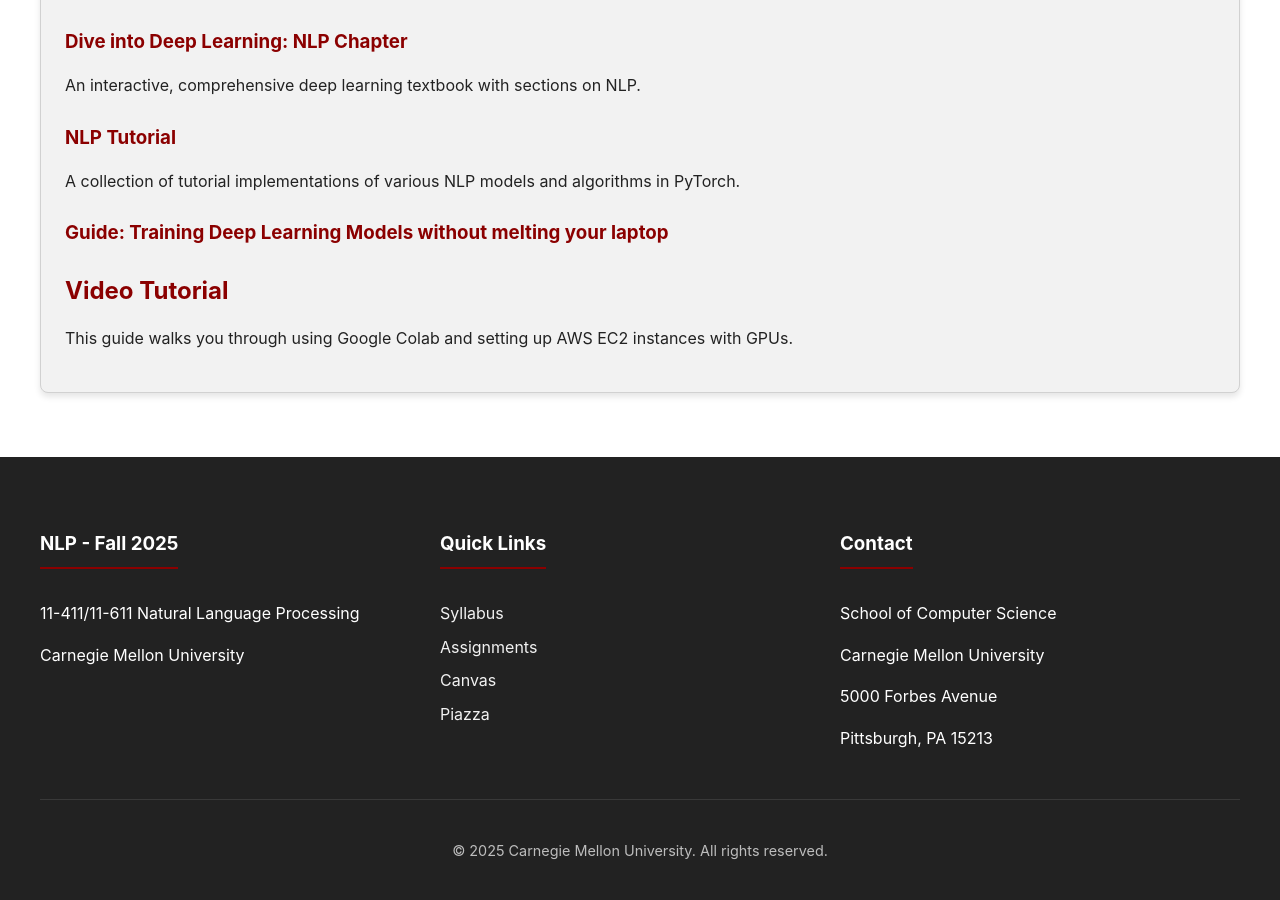
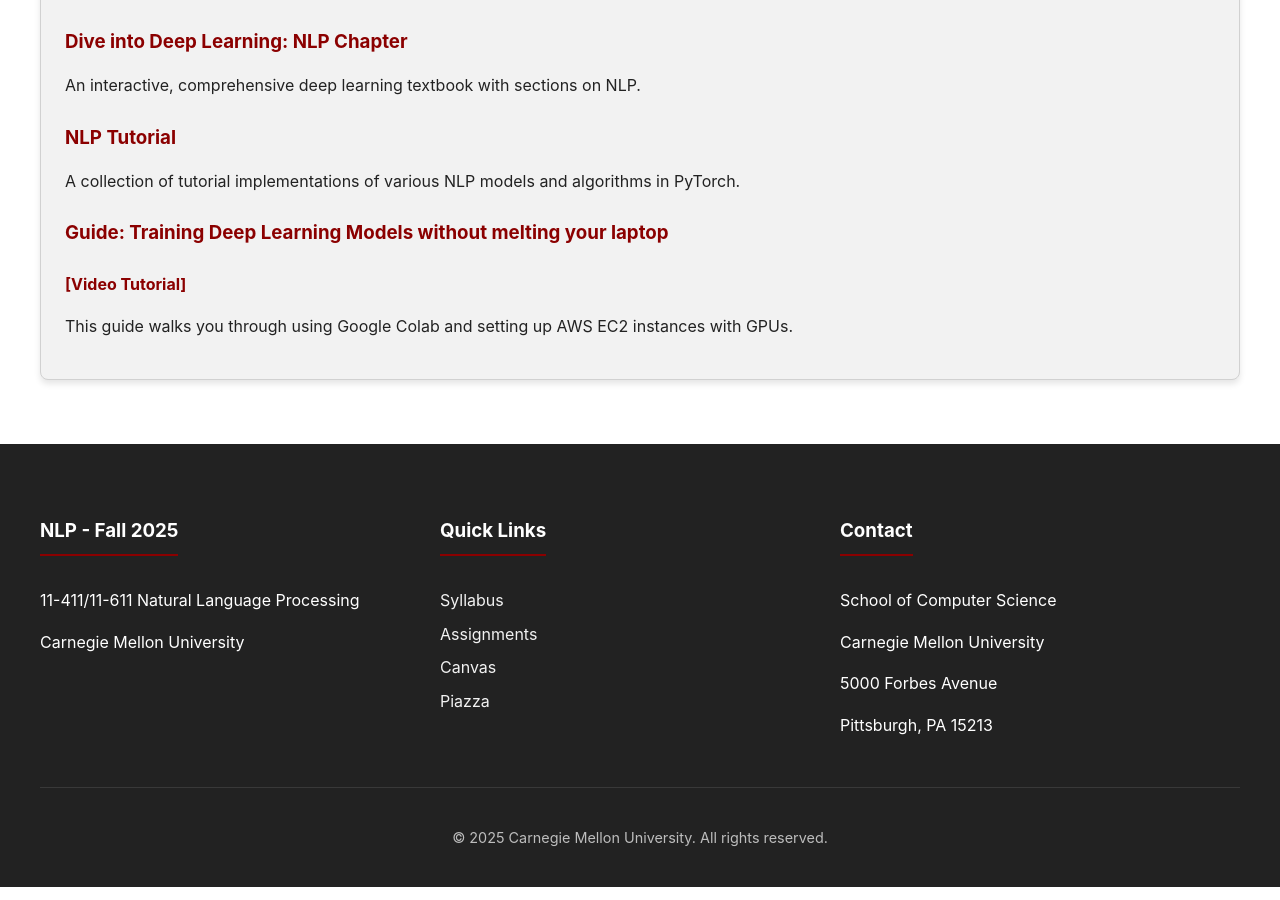
Before and after one commit to reecursion/11411-NLP-Fall2025, a Jekyll site: the page built from resources.md, in a window 1280 px wide and 900 px high, scrolled down 2283 px. Built offline with Jekyll 4.4.1, drawn with Linux system fonts in a browser that asks for light colours.

```diff
--- a/resources.md
+++ b/resources.md
@@ -82,7 +82,7 @@ title: Resources
 
     <div class="resource-item">
       <h3><a href="https://medium.com/@gganeshl/training-deep-learning-models-without-melting-your-laptop-a-guide-to-accessing-gpus-3fd3be0a40c3" target="_blank">Guide: Training Deep Learning Models without melting your laptop</a></h3>
-      <h2><a href="https://www.youtube.com/watch?v=6g189ksheBk" target="_blank">Video Tutorial</a></h2>
+      <h4><a href="https://www.youtube.com/watch?v=6g189ksheBk" target="_blank">[Video Tutorial]</a></h4>
       <p>This guide walks you through using Google Colab and setting up AWS EC2 instances with GPUs.</p>
     </div>
   </div>
```
